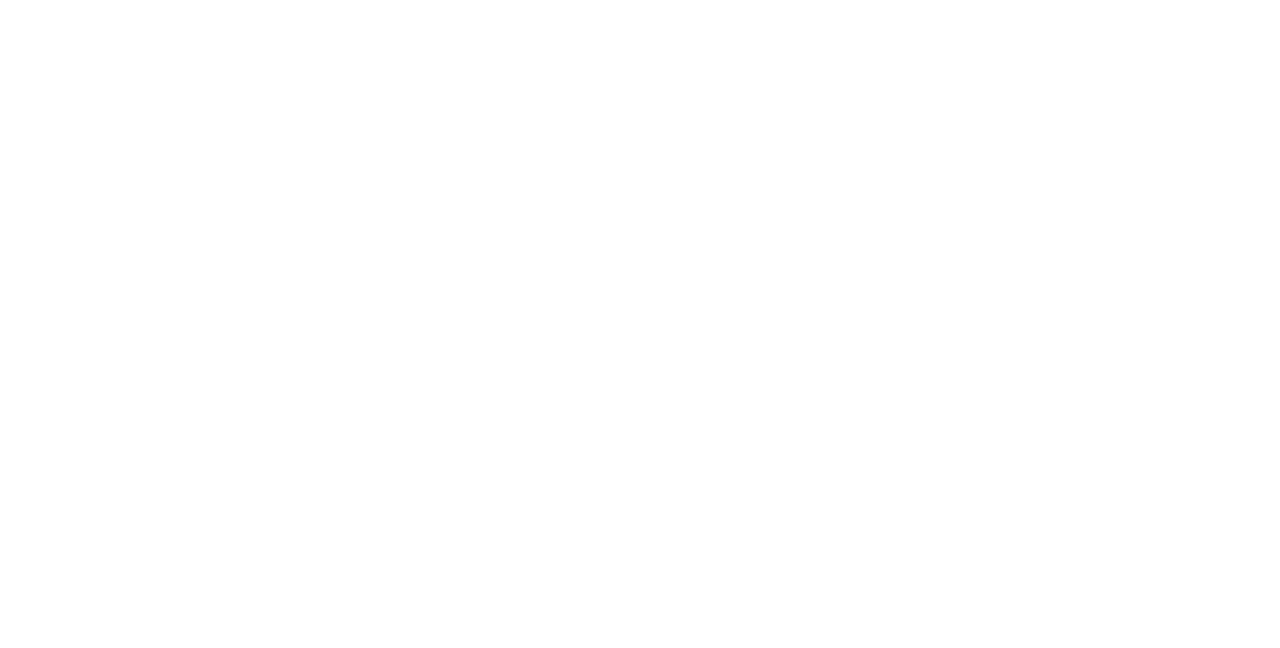
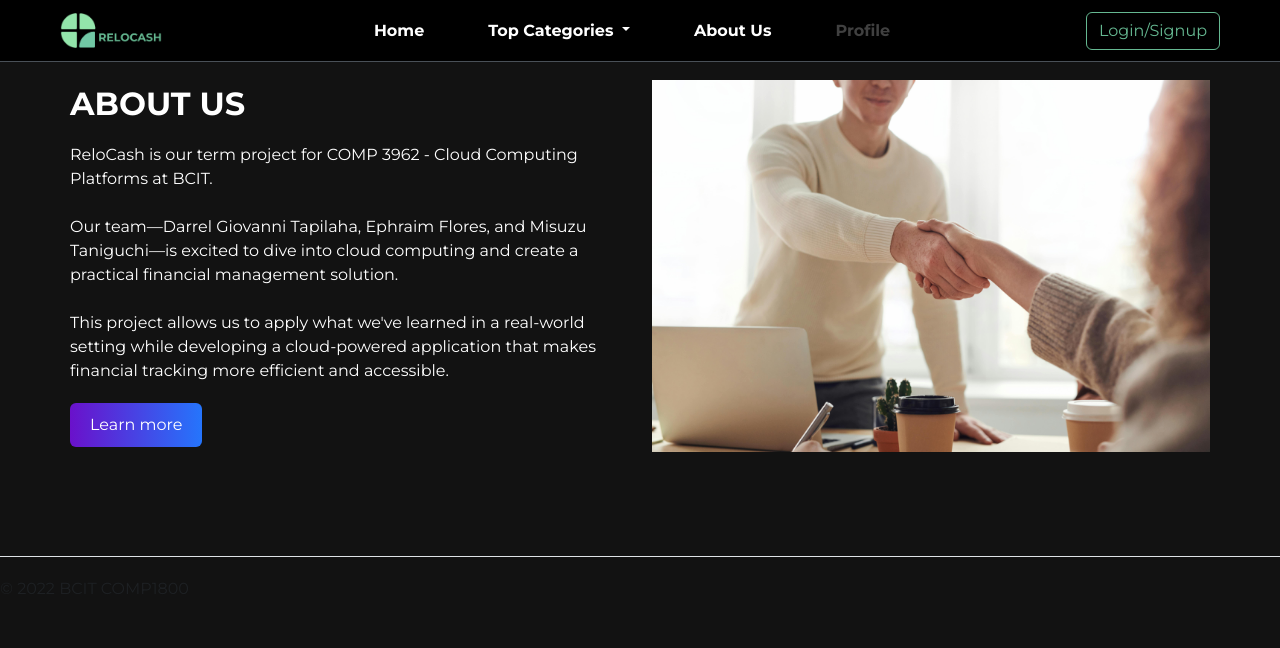
Before and after one commit to Miryeong1235/Cloud-Computing-Term-Project, a plain HTML site: page about_us_page.html in a window 1280 px wide. Drawn offline with nearby package versions, Linux system fonts and the light colour scheme.

Commit message:
Create about us page

```diff
--- a/about_us_page.html
+++ b/about_us_page.html
@@ -0,0 +1,91 @@
+<!DOCTYPE html>
+<html lang="en">
+
+<head>
+    <title>ReloCash</title>
+    <meta name="ReloCash template" content="ReloCash App">
+
+    <!-- Required meta tags -->
+    <meta charset="utf-8">
+    <meta name="viewport" content="width=device-width, initial-scale=1">
+
+    <!-- Bootstrap Library CSS CDN go here -->
+    <link href="https://cdn.jsdelivr.net/npm/bootstrap@5.3.2/dist/css/bootstrap.min.css" rel="stylesheet"
+        integrity="sha384-T3c6CoIi6uLrA9TneNEoa7RxnatzjcDSCmG1MXxSR1GAsXEV/Dwwykc2MPK8M2HN" crossorigin="anonymous">
+
+    <!-- Boostrap Library JS CDN  go here -->
+    <script src="https://cdn.jsdelivr.net/npm/bootstrap@5.3.2/dist/js/bootstrap.bundle.min.js"
+        integrity="sha384-C6RzsynM9kWDrMNeT87bh95OGNyZPhcTNXj1NW7RuBCsyN/o0jlpcV8Qyq46cDfL"
+        crossorigin="anonymous"></script>
+
+    <!-- Other libraries go here -->
+    <link rel="preconnect" href="https://fonts.googleapis.com">
+    <link rel="preconnect" href="https://fonts.gstatic.com" crossorigin>
+    <link href="https://fonts.googleapis.com/css2?family=Montserrat:ital,wght@0,100..900;1,100..900&display=swap"
+        rel="stylesheet">
+
+    <!-- Google Icons (Material Design)-->
+    <link href="https://fonts.googleapis.com/icon?family=Material+Icons" rel="stylesheet">
+
+    <!-- Link to styles of your own -->
+    <link rel="stylesheet" href="./styles/style.css">
+
+</head>
+
+<body>
+    <!------------------------------>
+    <!-- Your HTML Layout go here -->
+    <!------------------------------>
+
+    <div id="navbar-container"></div>
+
+    <!-- Hero Section -->
+    <section class="about-section container">
+        <div class="row align-items-center">
+            <!-- Left Text Content -->
+            <div class="col-md-6">
+                <h2 class="about-title">ABOUT US</h2>
+                <p class="about-text">
+                    ReloCash is our term project for COMP 3962 - Cloud Computing Platforms at BCIT.
+                    <br><br>
+                    Our team—Darrel Giovanni Tapilaha, Ephraim Flores, and Misuzu Taniguchi—is excited to dive into
+                    cloud computing and
+                    create a practical financial management solution.
+                    <br><br>
+                    This project allows us to apply what we've learned in a real-world setting while developing a
+                    cloud-powered application that makes financial tracking more efficient and accessible.
+                </p>
+                <a href="https://github.com/Miryeong1235/Cloud-Computing-Term-Project"><button
+                        class="btn btn-primary about-btn">Learn more</button></a>
+            </div>
+
+            <!-- Right Image Content -->
+            <div class="col-md-6">
+                <img src="./images/about.jpg" alt="About Us Image" class="img-fluid about-image">
+            </div>
+        </div>
+    </section>
+
+
+
+    <!-- copyright footer -->
+    <footer class="d-flex flex-wrap justify-content-between align-items-center py-3 my-4 border-top">
+        <p class="col-md-4 mb-0 text-muted">&copy; 2022 BCIT COMP1800</p>
+        <a href="/"
+            class="col-md-4 d-flex align-items-center justify-content-center mb-3 mb-md-0 me-md-auto link-dark text-decoration-none">
+            <svg class="bi me-2" width="40" height="32">
+                <use xlink:href="#bootstrap" />
+            </svg>
+        </a>
+    </footer>
+
+    <!---------------------------------------------->
+    <!-- Your own JavaScript functions go here    -->
+    <!---------------------------------------------->
+    <!-- Link to scripts of your own -->
+    <!-- <script src="./scripts/script.js"></script> -->
+    <script src="nav.js"></script>
+
+</body>
+
+</html>
--- a/styles/style.css
+++ b/styles/style.css
@@ -204,7 +204,41 @@ body {
 .mt-large {
     margin-top: 5rem;
 }
+
 .item-category {
     font-weight: bold;
     color: var(--primary-color);
 }
+
+
+/* About Section */
+.about-section {
+    padding: 80px 0;
+}
+
+.about-title {
+    font-size: 2rem;
+    font-weight: bold;
+}
+
+.about-text {
+    font-size: 1rem;
+    margin: 20px 0;
+}
+
+.about-btn {
+    background: linear-gradient(90deg, #6a11cb 0%, #2575fc 100%);
+    border: none;
+    padding: 10px 20px;
+    font-size: 1rem;
+}
+
+.about-btn:hover {
+    background: linear-gradient(90deg, #2575fc 0%, #6a11cb 100%);
+}
+
+/* Image Styling */
+.about-image {
+    max-width: 100%;
+    height: auto;
+}
```
Also changed, not shown: images/about.jpg (added).
